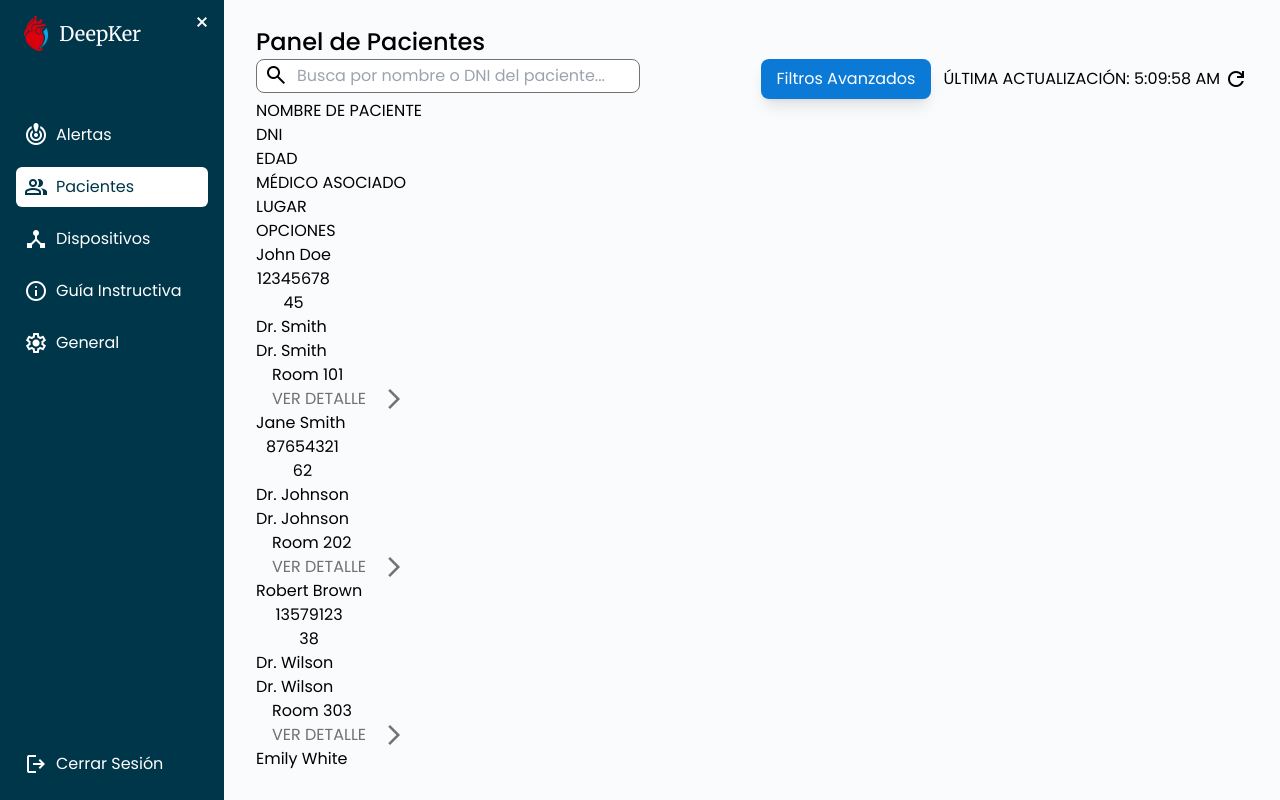
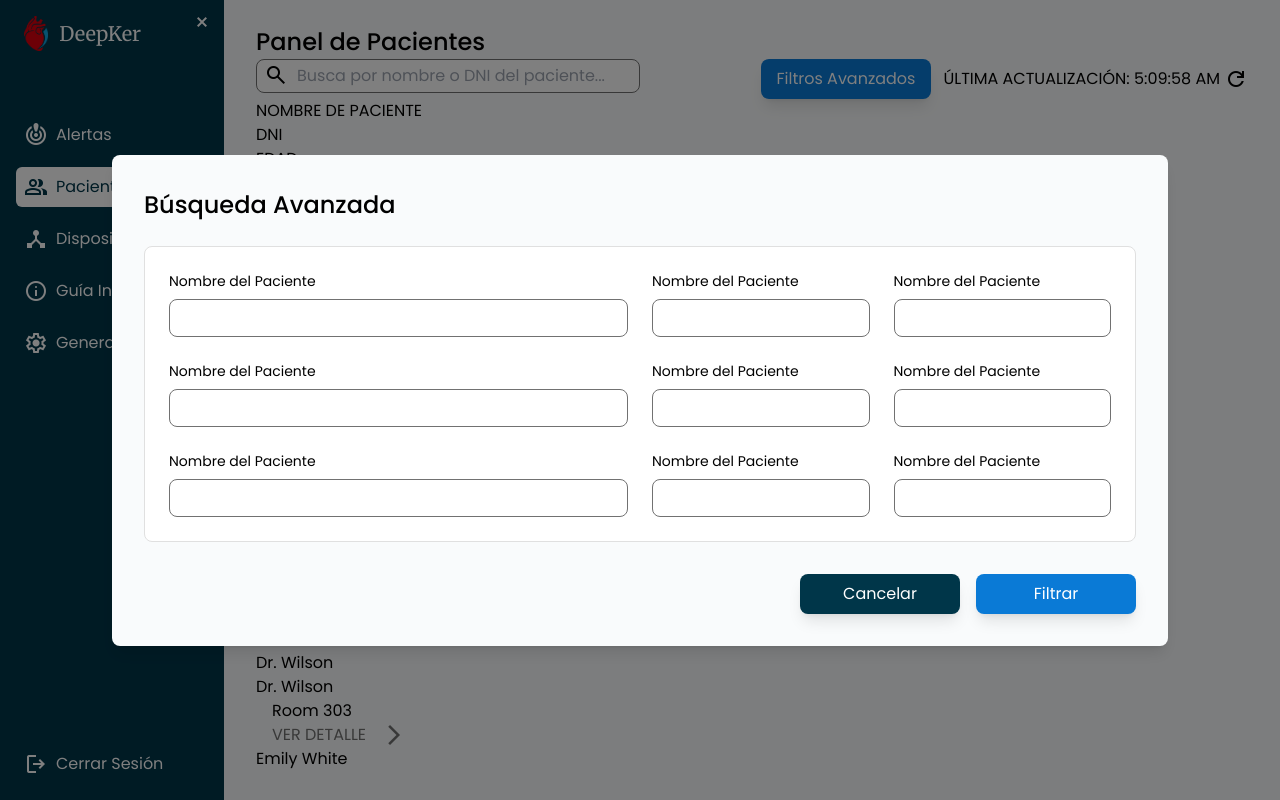
Before and after one commit to DeepKer-Org/deepker-frontend, a Next.js app: page /patients in a window 1280 px wide. Both pictures are taken after a click on the button "Filtros Avanzados". Built offline with nearby package versions, Linux system fonts and the light colour scheme.

Commit message:
feat: modal design for advanced filters

```diff
--- a/src/app/patients/page.tsx
+++ b/src/app/patients/page.tsx
@@ -1,5 +1,7 @@
 "use client";
+import PatientFilterModal from "@/src/components/modals/PatientFilterModal";
 import PatientsTable from "@/src/components/patients/PatientsTable";
+import ModalWrapper from "@/src/components/ui/ModalWrapper";
 import Button from "@/src/components/ui/Button";
 import SearchInput from "@/src/components/ui/SearchInput";
 import { ButtonColor } from "@/src/enums/ButtonColor";
@@ -8,6 +10,7 @@ import { useEffect, useState } from "react";
 export default function Patients() {
   const [updateTime, setUpdateTime] = useState<string | null>(null);
   const [isRefreshing, setIsRefreshing] = useState(false);
+  const [isModalOpen, setIsModalOpen] = useState(false);
 
   const updateTimeNow = () => {
     const currentTime = new Date().toLocaleTimeString();
@@ -24,6 +27,15 @@ export default function Patients() {
       setIsRefreshing(false);
     }, 700);
   };
+
+  const handleOpenModal = () => {
+    setIsModalOpen(true);
+  };
+
+  const handleCloseModal = () => {
+    setIsModalOpen(false);
+  };
+
   return (
     <div className="flex h-full">
       <div className="flex-1 overflow-x-auto">
@@ -41,7 +53,7 @@ export default function Patients() {
             <Button
               text="Filtros Avanzados"
               color={ButtonColor.PRIMARY}
-              onClick={() => {}}
+              onClick={handleOpenModal}
               className="hidden xl:block"
             />
             <p className="ml-2">
@@ -57,6 +69,9 @@ export default function Patients() {
             </span>
           </div>
         </div>
+        <ModalWrapper isOpen={isModalOpen} width="66rem">
+          <PatientFilterModal onClose={handleCloseModal} onFilter={handleCloseModal} />
+        </ModalWrapper>
         <PatientsTable />
       </div>
     </div>
--- a/src/components/alerts/resolved/ResolvedAlertsTable.tsx
+++ b/src/components/alerts/resolved/ResolvedAlertsTable.tsx
@@ -2,7 +2,7 @@
 import { resolvedAlerts } from "@/src/data/alerts";
 import ResolvedAlertsElement from "./ResolvedAlertsElement";
 import { useState } from "react";
-import Pagination from "../../shared/Pagination";
+import Pagination from "../../ui/Pagination";
 
 export const ResolvedAlertsTable = () => {
   const data = resolvedAlerts;
--- /dev/null
+++ b/src/components/modals/PatientFilterModal.tsx
@@ -0,0 +1,47 @@
+import React from "react";
+import Button from "../ui/Button";
+import { ButtonColor } from "@/src/enums/ButtonColor";
+import ModalInput from "../ui/ModalInput";
+
+interface PatientFilterModalProps {
+  onClose: () => void;
+  onFilter: () => void;
+}
+
+const PatientFilterModal: React.FC<PatientFilterModalProps> = ({
+  onClose,
+  onFilter,
+}) => {
+  return (
+    <div>
+      <h1 className="mb-6">Búsqueda Avanzada</h1>
+      <div className="grid grid-cols-4 grid-rows-3 gap-6 bg-white border border-border-primary rounded-lg p-6">
+        <ModalInput label="Nombre del Paciente" className="col-span-2" />
+        <ModalInput label="Nombre del Paciente" />
+        <ModalInput label="Nombre del Paciente" />
+        <ModalInput label="Nombre del Paciente" className="col-span-2" />
+        <ModalInput label="Nombre del Paciente" />
+        <ModalInput label="Nombre del Paciente" />
+        <ModalInput label="Nombre del Paciente" className="col-span-2" />
+        <ModalInput label="Nombre del Paciente" />
+        <ModalInput label="Nombre del Paciente" />
+      </div>
+      <div className="w-full flex justify-end gap-x-4 mt-8">
+        <Button
+          text={"Cancelar"}
+          color={ButtonColor.SECONDARY}
+          onClick={onClose}
+          className="w-40"
+        />
+        <Button
+          text={"Filtrar"}
+          color={ButtonColor.PRIMARY}
+          onClick={onFilter}
+          className="w-40"
+        />
+      </div>
+    </div>
+  );
+};
+
+export default PatientFilterModal;
--- /dev/null
+++ b/src/components/ui/ModalInput.tsx
@@ -0,0 +1,20 @@
+import React from "react";
+
+interface ModalInputProps {
+  label: string;
+  className?: string;
+}
+
+const ModalInput: React.FC<ModalInputProps> = ({
+  label,
+  className = "col-span-1",
+}) => {
+  return (
+    <div className={`w-full ${className}`}>
+      <p className="text-sm mb-2">{label}</p>
+      <input className="border border-border-secondary rounded-lg p-2 text-sm w-full" />
+    </div>
+  );
+};
+
+export default ModalInput;
--- /dev/null
+++ b/src/components/ui/ModalWrapper.tsx
@@ -0,0 +1,29 @@
+import React from "react";
+
+interface ModalWrapperProps {
+  isOpen: boolean;
+  children: React.ReactNode;
+  width?: string;
+}
+
+const ModalWrapper: React.FC<ModalWrapperProps> = ({
+  isOpen,
+  children,
+  width = "30rem",
+}) => {
+  if (!isOpen) return null;
+
+  return (
+    <div className="fixed inset-0 z-50 flex items-center justify-center">
+      <div className="absolute inset-0 bg-black opacity-50" />
+      <div
+        className="relative bg-background rounded-lg shadow-lg z-10"
+        style={{ width, padding: "2rem" }}
+      >
+        {children}
+      </div>
+    </div>
+  );
+};
+
+export default ModalWrapper;
```
Also changed, not shown: src/components/patients/PatientsTable.tsx (+9 -10 lines), src/components/ui/Pagination.tsx (renamed from src/components/shared/Pagination.tsx).
